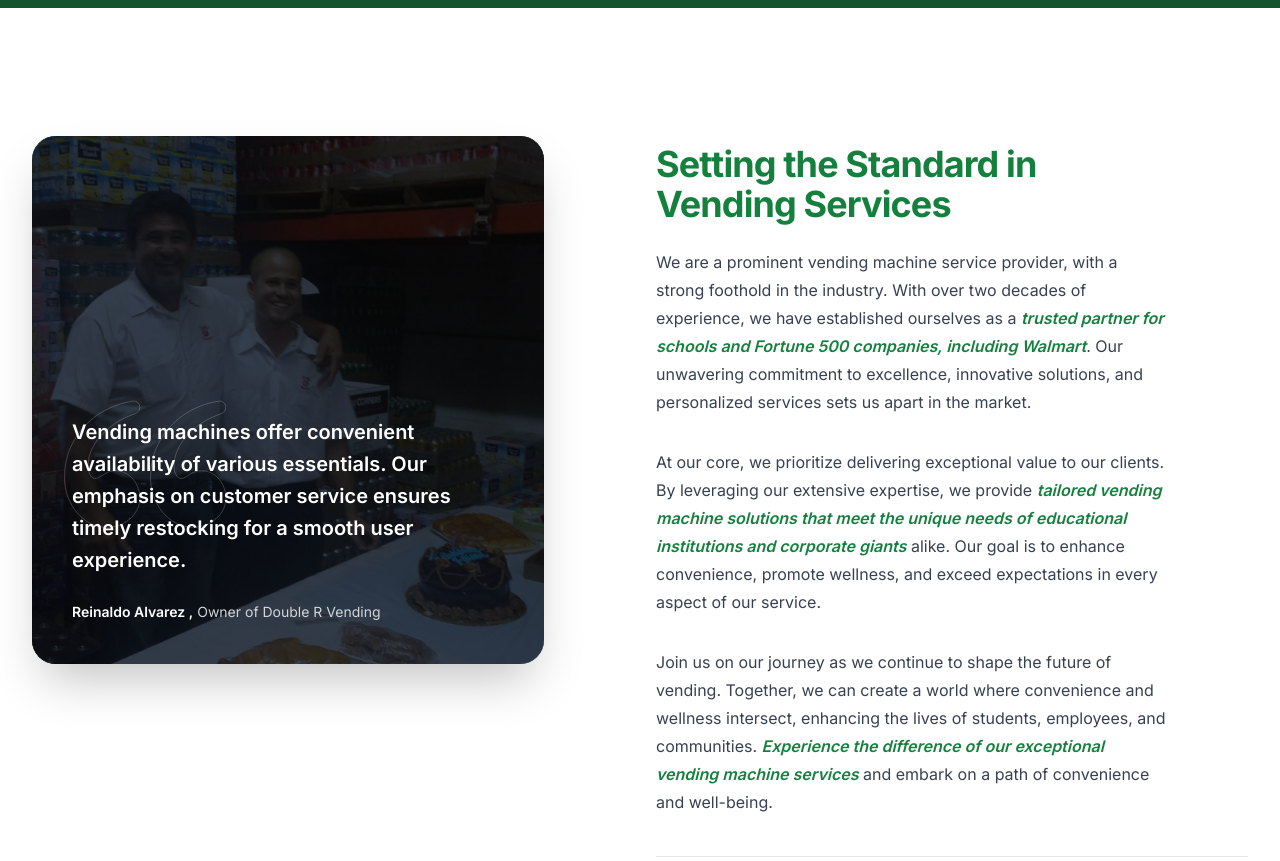
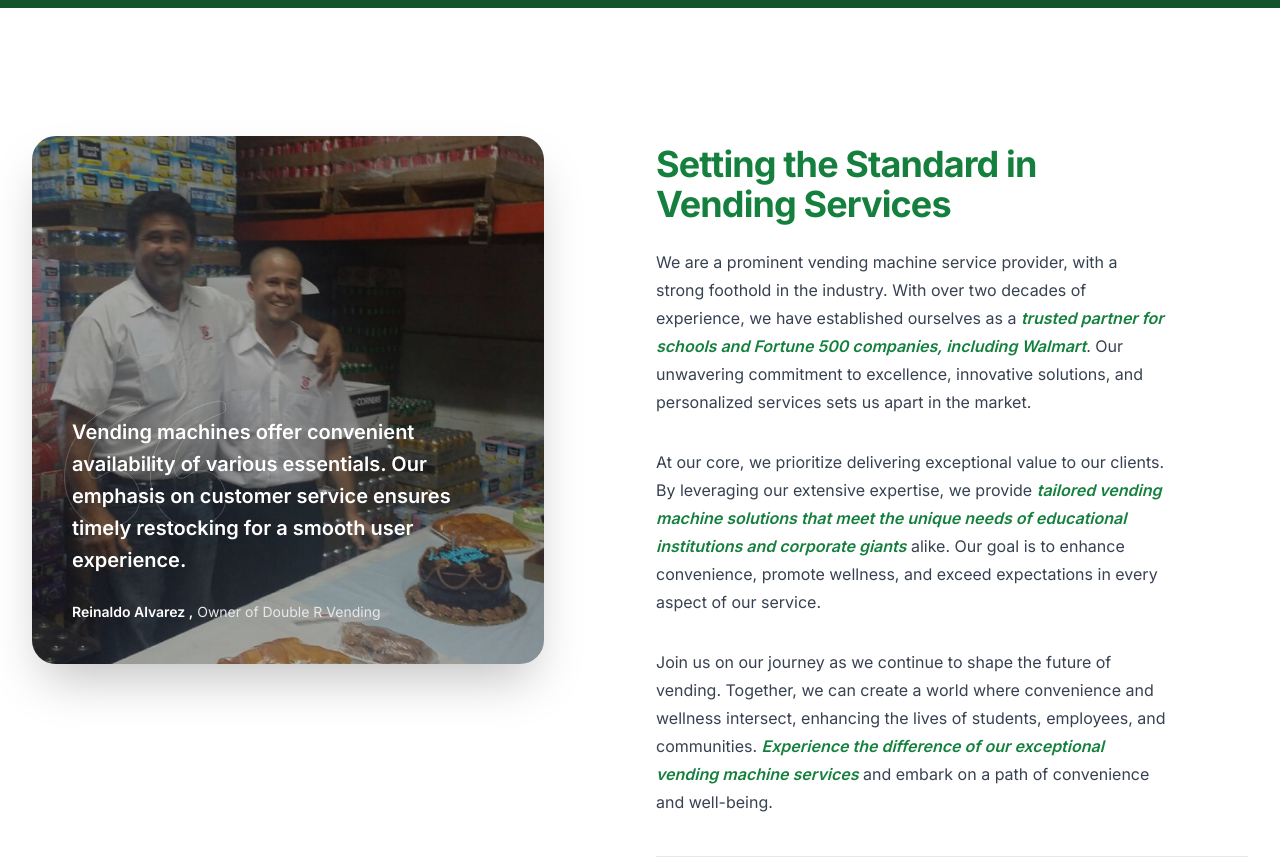
Before and after one commit to 1cmasson/double_r_vending, a Next.js app: page /about in a window 1280 px wide. Shown: the part 420-1281 px from the top of the page. Built offline with nearby package versions, Linux system fonts and the light colour scheme.

Commit message:
fix about image

```diff
--- a/src/app/about/page.tsx
+++ b/src/app/about/page.tsx
@@ -25,7 +25,7 @@ const About = () => {
       <div className="mx-auto max-w-7xl px-6 lg:px-8">
         <div className="mx-auto grid max-w-2xl grid-cols-1 items-start gap-x-8 gap-y-16 sm:gap-y-24 lg:mx-0 lg:max-w-none lg:grid-cols-2">
           <div className="lg:pr-4 lg:sticky lg:top-1">
-            <div className="relative overflow-hidden rounded-3xl bg-gray-900 px-6 pb-9 pt-64 shadow-2xl sm:px-12 lg:max-w-lg lg:px-8 lg:pb-8 xl:px-10 xl:pb-10">
+            <div className="relative overflow-hidden rounded-3xl bg-gray-00 px-6 pb-9 pt-64 shadow-2xl sm:px-12 lg:max-w-lg lg:px-8 lg:pb-8 xl:px-10 xl:pb-10">
               <Image
                 className="absolute inset-0 h-full w-full object-cover"
                 alt="Reinaldo Alvarez, owner of Double R Vending"
@@ -33,7 +33,7 @@ const About = () => {
                 width={300}
                 height={300}
               />
-              <div className="absolute inset-0 bg-gray-700 mix-blend-multiply" />
+              <div className="absolute inset-0 bg-black opacity-30" />
               <figure className="relative isolate">
                 <svg
                   viewBox="0 0 162 128"
@@ -52,7 +52,7 @@ const About = () => {
                   Vending machines offer convenient availability of various essentials. Our emphasis on customer service ensures timely restocking for a smooth user experience.
                   </p>
                 </blockquote>
-                <figcaption className="mt-6 text-sm leading-6 text-gray-300">
+                <figcaption className="mt-6 text-sm leading-6 text-gray-200">
                   <strong className="font-semibold text-white">Reinaldo Alvarez ,</strong> Owner of Double R Vending
                 </figcaption>
               </figure>
```
